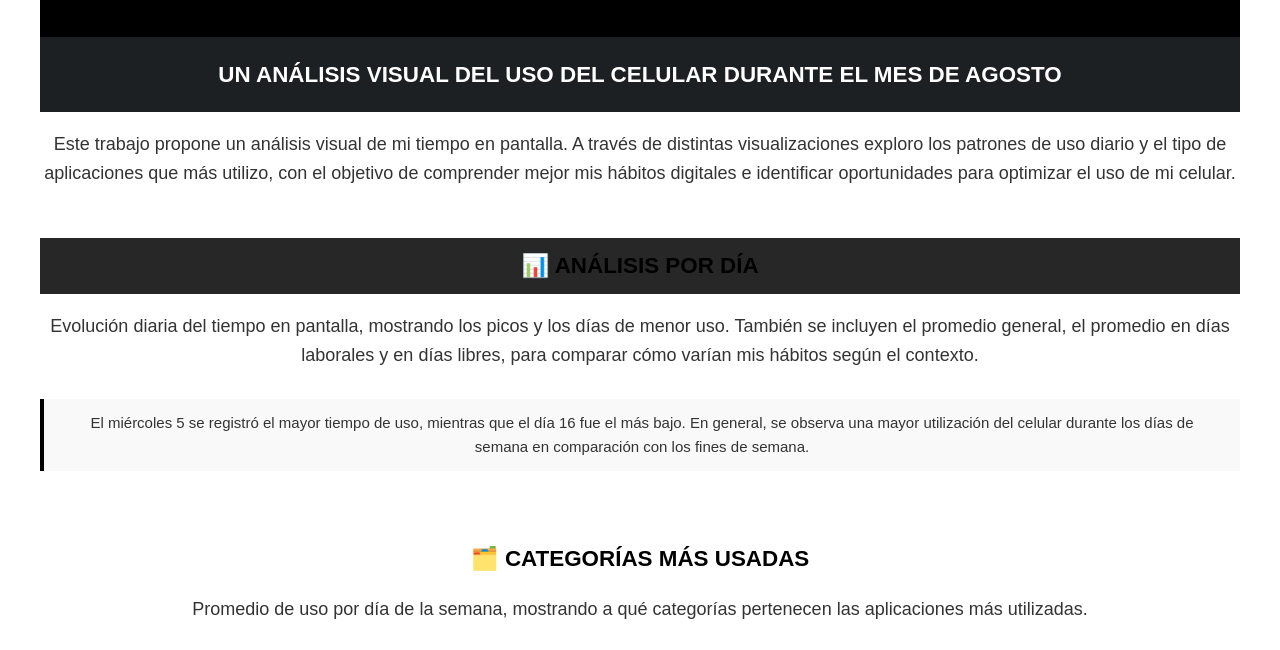
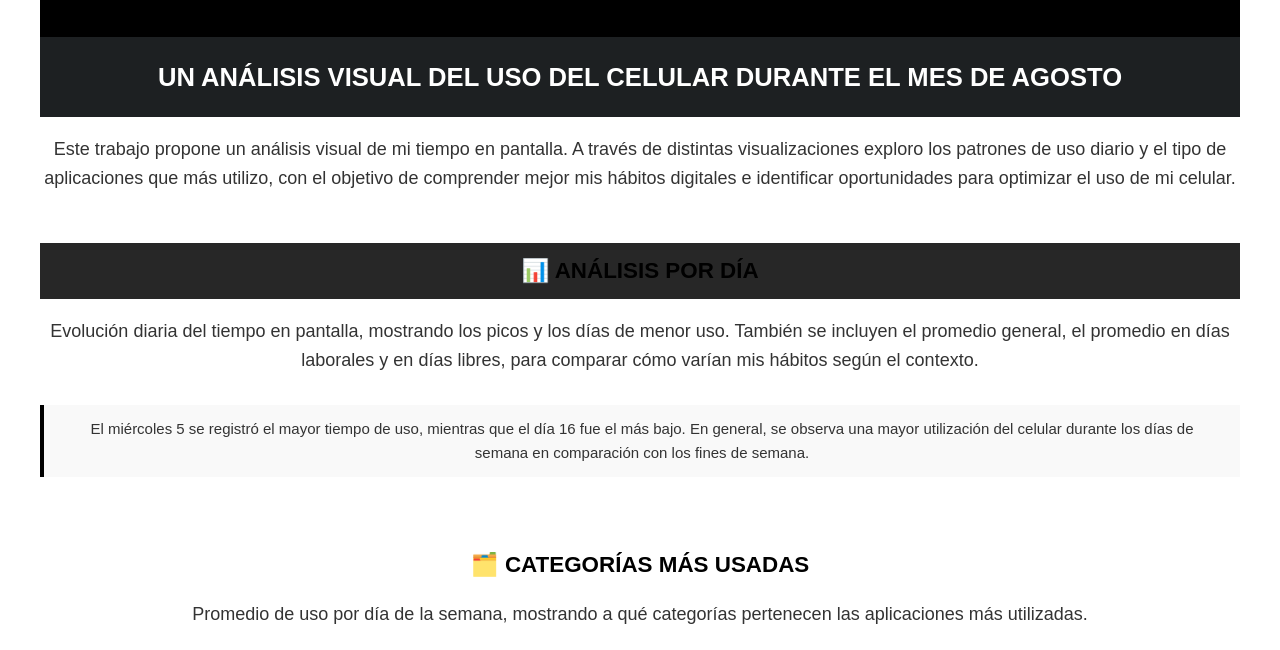
Before and after one commit to vrivadeneyra/infovis, a plain HTML site: page tpindividual/index.html in a window 1280 px wide. Shown: the part 150-800 px from the top of the page. Drawn offline with Linux system fonts and the light colour scheme; a script that the page names is missing.

Commit message:
Update index.html

```diff
--- a/tpindividual/index.html
+++ b/tpindividual/index.html
@@ -73,7 +73,7 @@
   text-align: center;
   }
 
-  .recuadro-gris h2 {
+  .titulo-recuadro h2 {
   font-weight: bold;
   font-size: 1.4em;
   margin: 0;                  /* quitar margen extra */
```
